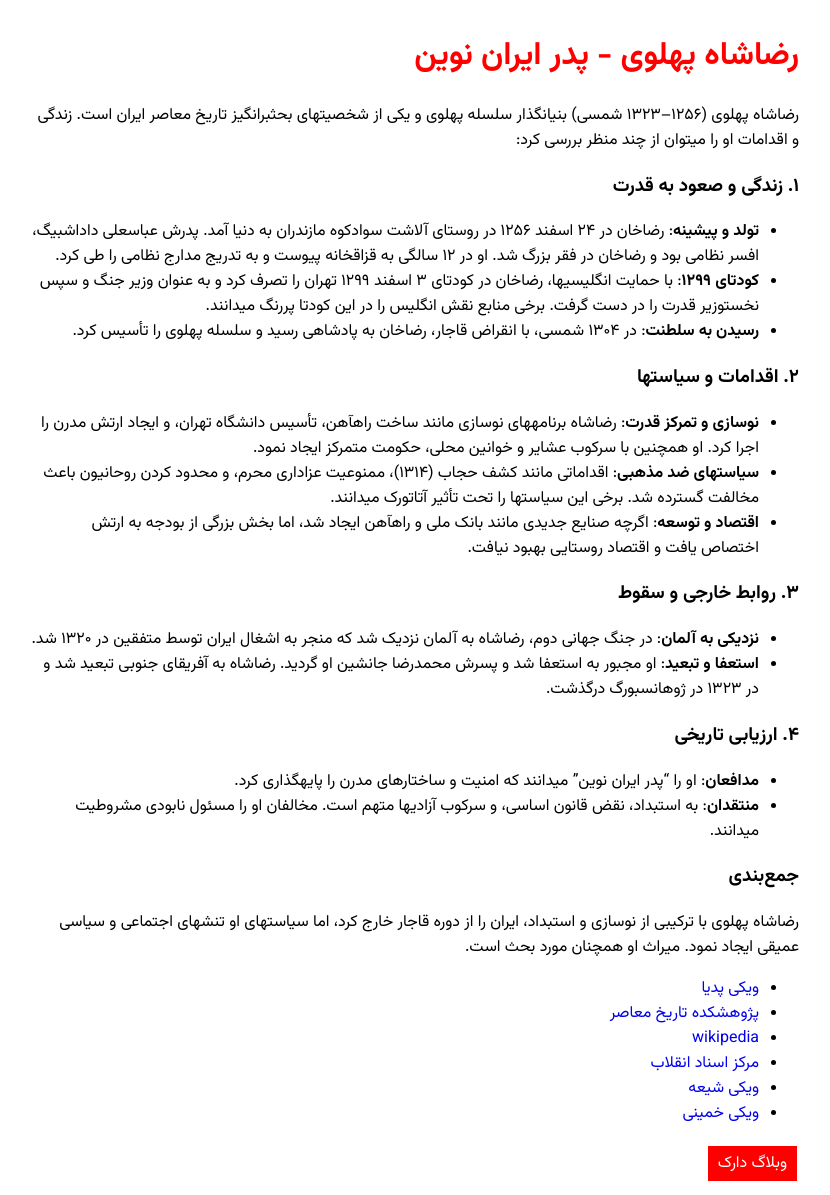
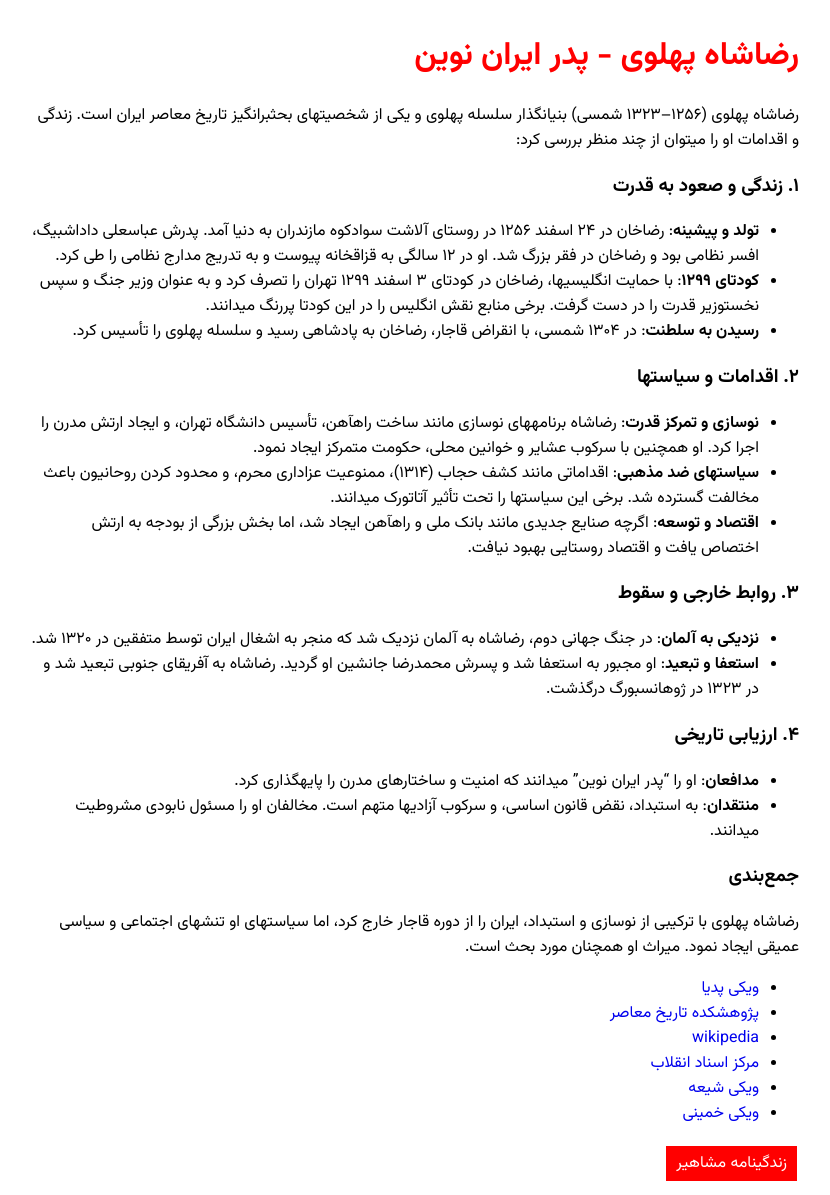
Before and after one commit to darkblog/darkblog.github.io, a Jekyll site: the page built from _posts/2025-6-28-4.md, in a window 1280 px wide. Shown: the whole page, without its empty margins (225-1055 px from the left). Built offline with Jekyll 4.4.1, drawn with Linux system fonts in a browser that asks for light colours.

Commit message:
Update post.html

```diff
--- a/_layouts/post.html
+++ b/_layouts/post.html
@@ -10,6 +10,6 @@
 <body>
 <h1>{{ page.title }}</h1>
 {{ content }}
-<a href="https://darkblog.github.io/" class="btn">وبلاگ دارک</a>
+<a href="https://darkblog.github.io/" class="btn">زندگینامه مشاهیر</a>
 </body>
 </html>
```
